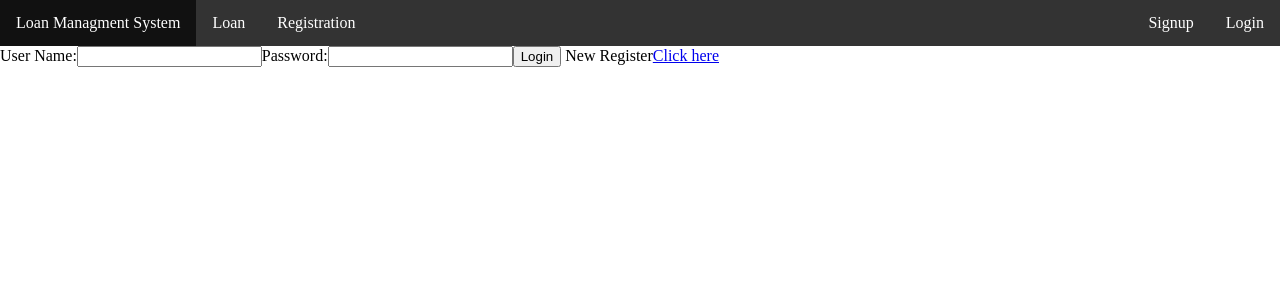
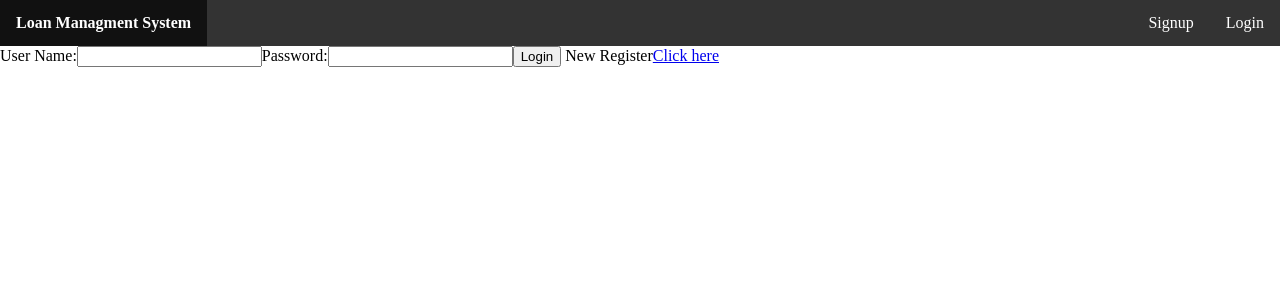
Before and after one commit to NagulanRagu/Loan_Management_System, an Angular app in the folder LoanManagementPortal/: page / in a window 1280 px wide. Shown: the top 300 px of the page. Built offline with nearby package versions, Linux system fonts and the light colour scheme.

Commit message:
Fourth Day Commit

```diff
--- a/LoanManagementPortal/src/app/app.module.ts
+++ b/LoanManagementPortal/src/app/app.module.ts
@@ -11,11 +11,11 @@ import { HttpClientModule } from '@angular/common/http';
 import { NavBarComponent } from './nav-bar/nav-bar.component';
 import { LoanDetailsComponent } from './loan-details/loan-details.component';
 import { LoanRegistrationComponent } from './loan-registration/loan-registration.component';
-import { LoginStatus } from './model/login-status';
 import { LoginCredentails } from './model/login-credentails';
 import { LoanRegistration } from './model/loan-registration';
 import { BorrowerDetails } from './model/borrower-details';
 import { LoanDetails } from './model/loan-details';
+import { HttpCall } from './model/http-call';
 
 @NgModule({
   declarations: [
@@ -38,7 +38,7 @@ import { LoanDetails } from './model/loan-details';
     LoginCredentails,
     BorrowerDetails,
     LoanDetails,
-    LoginStatus,
+    HttpCall
     // {provide: LoanRegistration, useFactory: LoanRegistration}
     // {provide: LoginStatus, useFactory: LoginStatus},
     // {provide: LoginCredentails, useFactory: LoginCredentails}
--- a/LoanManagementPortal/src/app/login/login.component.ts
+++ b/LoanManagementPortal/src/app/login/login.component.ts
@@ -1,7 +1,6 @@
 import { Component, OnInit } from '@angular/core';
 import { Router } from '@angular/router';
 import { LoginCredentails } from '../model/login-credentails';
-import { LoginStatus } from '../model/login-status';
 import { LoginServiceService } from '../service/login-service.service';
 
 @Component({
@@ -25,7 +24,6 @@ export class LoginComponent implements OnInit {
     this.loginService.login(this.loginCredentails).subscribe(
       data => {
         console.log(data);
-        this.loginService.setLoginStatus(true);
         this.router.navigate(['home']);
       },
       error => {
--- a/LoanManagementPortal/src/app/model/http-call.ts
+++ b/LoanManagementPortal/src/app/model/http-call.ts
@@ -1,2 +1,5 @@
 export class HttpCall {
+
+    public request!: string;
+    public response!: string;
 }
--- a/LoanManagementPortal/src/app/model/login-status.ts
+++ /dev/null
@@ -1,10 +0,0 @@
-export class LoginStatus {
-
-    public uname: string = "";
-    public status: boolean = false;
-
-    // constructor(uname: string, status: boolean){
-    //     this.uname = uname;
-    //     this.status = status;
-    // }
-}
--- a/LoanManagementPortal/src/app/nav-bar/nav-bar.component.html
+++ b/LoanManagementPortal/src/app/nav-bar/nav-bar.component.html
@@ -1,9 +1,10 @@
 <div>
     <ul>
-        <li><a *ngIf="!logStatus" routerLink="/home">Loan Managment System</a></li>
-        <li><a *ngIf="!logStatus" routerLink="/loan">Loan</a></li>
-        <li><a *ngIf="!logStatus" routerLink="/loan-registration">Registration</a></li>
-        <li style="float:right"><a *ngIf="!logStatus" routerLink="/login">Login</a></li>
-        <li style="float:right"><a *ngIf="!logStatus" routerLink="/signup">Signup</a></li>
+        <li><a><strong>Loan Managment System</strong></a></li>
+        <li><a *ngIf="this.loginService.isUserLoggedIn()" routerLink="/home">Home</a></li>
+        <li><a *ngIf="this.loginService.isUserLoggedIn()" routerLink="/loan">Loan</a></li>
+        <li><a *ngIf="this.loginService.isUserLoggedIn()" routerLink="/loan-registration">Registration</a></li>
+        <li style="float:right"><a *ngIf="!this.loginService.isUserLoggedIn()" routerLink="/login">Login</a></li>
+        <li style="float:right"><a *ngIf="!this.loginService.isUserLoggedIn()" routerLink="/signup">Signup</a></li>
     </ul>
 </div>
--- a/LoanManagementPortal/src/app/nav-bar/nav-bar.component.ts
+++ b/LoanManagementPortal/src/app/nav-bar/nav-bar.component.ts
@@ -13,10 +13,6 @@ export class NavBarComponent implements OnInit {
   public logStatus!: boolean;
 
   ngOnInit(): void {
-    if(this.loginService.getLoginStatus()) {
-      console.log(this.loginService.getLoginStatus());
-      this.logStatus = this.loginService.getLoginStatus();
-    }
   }
 
 }
--- a/LoanManagementPortal/src/app/service/login-service.service.ts
+++ b/LoanManagementPortal/src/app/service/login-service.service.ts
@@ -1,22 +1,28 @@
 import { HttpClient } from '@angular/common/http';
 import { Injectable } from '@angular/core';
+import { map } from 'rxjs';
 import { BorrowerDetails } from '../model/borrower-details';
 import { HttpCall } from '../model/http-call';
 import { LoginCredentails } from '../model/login-credentails';
-import { LoginStatus } from '../model/login-status';
 
 @Injectable({
   providedIn: 'root'
 })
 export class LoginServiceService {
 
-  constructor(private http: HttpClient, private loginStatus: LoginStatus) { }
+  constructor(private http: HttpClient) { }
 
   private baseUrl = 'http://localhost:8080';
 
   login(loginCredentails: LoginCredentails) {
 
-    return this.http.post<HttpCall>(`${this.baseUrl}/login`, loginCredentails);
+    return this.http.post<HttpCall>(`${this.baseUrl}/login`, loginCredentails)
+            .pipe(map(
+              data => {
+                sessionStorage.setItem('Authenticated User', loginCredentails.uname);
+                return data;
+              }
+            ));
   }
 
   signup(borrowerDetails: BorrowerDetails) {
@@ -24,11 +30,12 @@ export class LoginServiceService {
     return this.http.post<BorrowerDetails>(`${this.baseUrl}/signup`, borrowerDetails);
   }
 
-  setLoginStatus(status: boolean): void {
-    this.loginStatus.status = status;
+  isUserLoggedIn(): boolean {
+    let user = sessionStorage.getItem('Authenticated User');
+    return user!=null;
   }
 
-  getLoginStatus(): boolean {
-    return this.loginStatus.status;
+  logout(): void {
+    sessionStorage.removeItem('Authenticated User');
   }
 }
--- /dev/null
+++ b/LoanManagementPortal/src/app/service/router-guard.service.ts
@@ -0,0 +1,22 @@
+import { Injectable } from '@angular/core';
+import { ActivatedRouteSnapshot, CanActivate, Router, RouterStateSnapshot, UrlTree } from '@angular/router';
+import { Observable } from 'rxjs';
+import { LoginServiceService } from './login-service.service';
+
+@Injectable({
+  providedIn: 'root'
+})
+export class RouterGuardService implements CanActivate {
+
+  constructor(private loginService: LoginServiceService, private router: Router) { }
+
+  canActivate(route: ActivatedRouteSnapshot, state: RouterStateSnapshot) {
+
+    if(this.loginService.isUserLoggedIn()) {
+      return true;
+    }else {
+      this.router.navigate(['login']);
+      return false;
+    }
+  }
+}
```
Also changed, not shown: LoanManagementPortal/src/app/app-routing.module.ts (+4 -3 lines), 2 other files (tests, documents, lock files or other folders).
